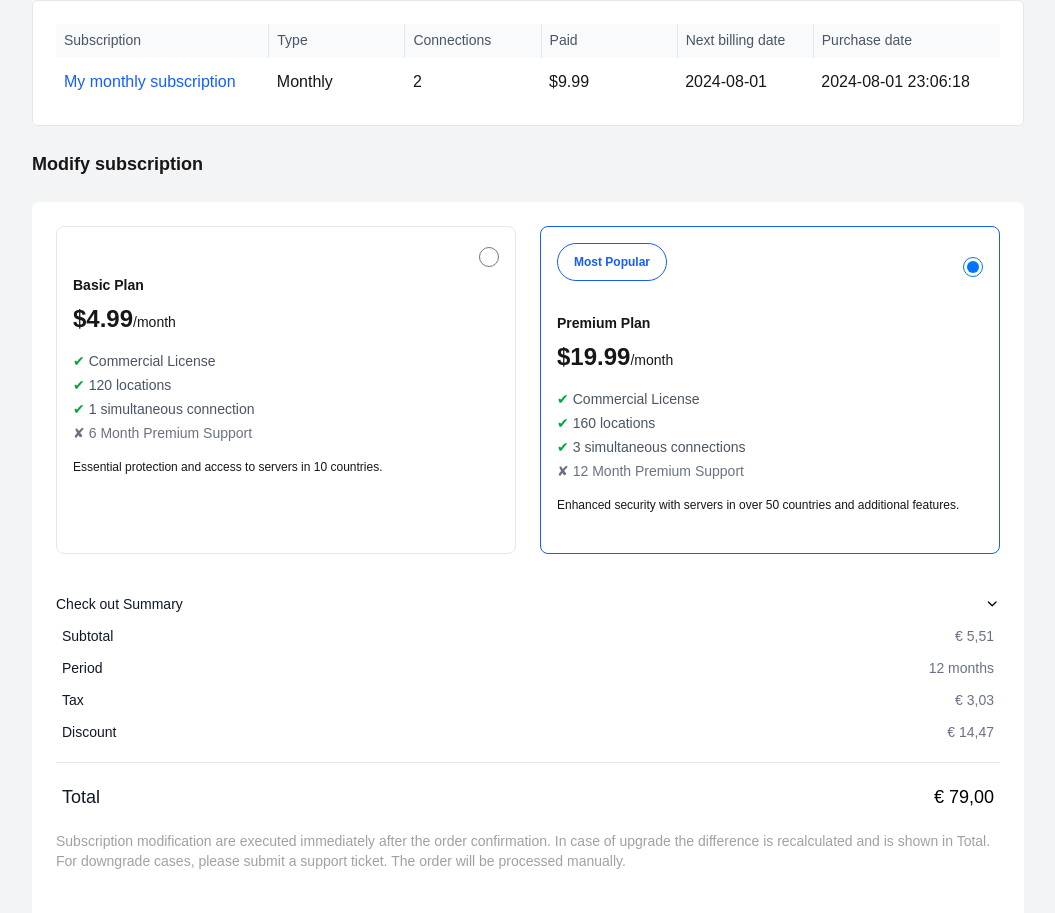
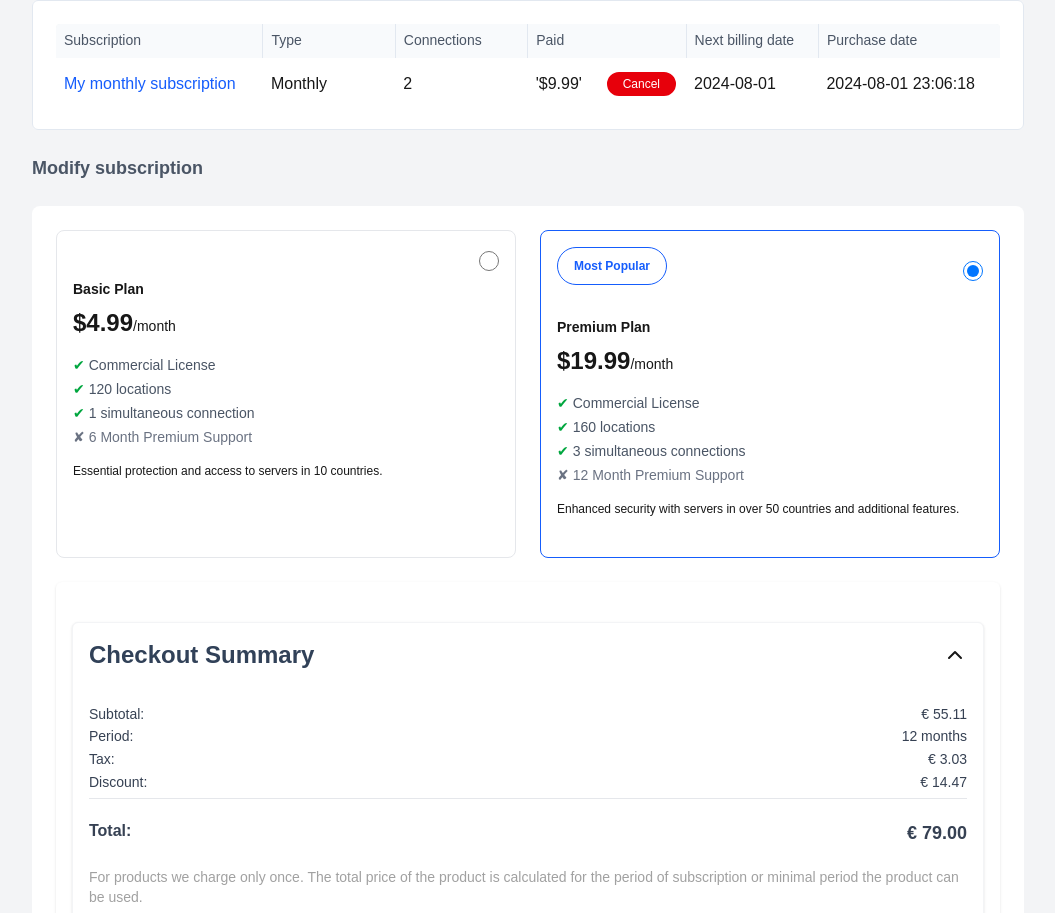
Before and after one commit to TeccClubb/SafeSerfProClientPortal, a Next.js app: page /subscription in a window 1280 px wide. Shown: the part 141-1054 px from the top of the page, without its empty margins (112-1167 px from the left). Built offline with nearby package versions, Linux system fonts and the light colour scheme.

Commit message:
update code for SerfProClientPortal

```diff
--- a/src/components/product/Summary.tsx
+++ b/src/components/product/Summary.tsx
@@ -10,7 +10,7 @@ const Summary = () => {
                 <p>Discount: <span className="float-right">€ 14.47</span></p>
             </div>
             {/* <hr /> */}
-            <p className="font-bold text-base  border-t border-slate-400  py-5">
+            <p className="font-bold text-base  border-t border-gray-200   py-5">
                 Total: <span className="float-right text-lg">€ 79.00</span>
             </p>
             <p className="text-neutral-400 text-sm font-normal">
--- /dev/null
+++ b/src/components/subscriptionSection/ContinueButton.tsx
@@ -0,0 +1,13 @@
+
+
+const ContinueButton = () => {
+    return (
+      <div className="flex justify-end mt-4">
+        <button className="bg-blue-600 text-white px-4 py-2 rounded-md hover:bg-blue-700 transition">
+          + Continue
+        </button>
+      </div>
+    );
+  };
+
+  export default ContinueButton;
--- a/src/components/subscriptionSection/SubscriptionHistory.tsx
+++ b/src/components/subscriptionSection/SubscriptionHistory.tsx
@@ -6,7 +6,7 @@ const SubscriptionHistory = () => {
 
       <TableSection
                      title="Subscription history"
-                     actionLabel="+ Open Ticket"
+
                      searchable
                      pagination
                      columns={['#','Subscription','Details','Paid','Purchase date']}
--- a/src/components/subscriptionSection/SubscriptionPlans.tsx
+++ b/src/components/subscriptionSection/SubscriptionPlans.tsx
@@ -1,7 +1,16 @@
+"use client"
+
+import { ChevronDown } from "lucide-react";
+import Summary from "../product/Summary";
+import { useState } from "react";
+
+import ContinueButton from "./ContinueButton";
+
 const SubscriptionPlans = () => {
+    const [showSummary, setShowSummary] = useState(true);
     return (
         <div>
-            <h2 className="text-lg font-semibold mb-4">Modify subscription</h2>
+            <h2 className="text-lg font-semibold text-gray-600 mb-4">Modify subscription</h2>
             <div className="rounded-lg p-6 bg-white mt-6">
                 <div className="grid md:grid-cols-2 gap-6">
                     {/* Basic Plan */}
@@ -49,52 +58,29 @@ const SubscriptionPlans = () => {
                 </div>
 
                 {/* ✔ New Checkout Summary */}
-                <div className="w-full max-w-5xl bg-white rounded-md mt-10 flex flex-col gap-3 text-sm ">
-                    {/* Header */}
-                    <div className="flex justify-between items-center">
-                        <p className="text-gray-900 font-medium">Check out Summary</p>
-                        <div className="w-4 h-4 flex items-center justify-center">
-                            <img src="/chevron-down.svg" alt="Close" className="w-4 h-4 cursor-pointer" />
-                        </div>
-
+               {/* Checkout Summary */}
+            <div className="mt-6 p-4 rounded-md bg-white shadow-sm">
+                {/* <h3 className="text-2xl text-slate-700  font-semibold mb-4">Check out Summary</h3> */}
+                <div className="mt-6 border border-gray-100 p-4 rounded-md bg-white shadow-sm">
+                    <div
+                        className="flex items-center justify-between cursor-pointer mb-2"
+                        onClick={() => setShowSummary((prev) => !prev)}
+                    >
+                        <h3 className="text-2xl text-slate-700 font-semibold">Checkout Summary</h3>
+                        <ChevronDown
+                            className={`transition-transform duration-300 ${showSummary ? 'rotate-180' : ''}`}
+                        />
                     </div>
 
-                    {/* Line Items */}
-                    {[
-                        ["Subtotal", "€ 5,51"],
-                        ["Period", "12 months"],
-                        ["Tax", "€ 3,03"],
-                        ["Discount", "€ 14,47"],
-                    ].map(([label, value]) => (
-                        <div key={label} className="flex justify-between items-center px-1.5">
-                            <span className="text-gray-900">{label}</span>
-                            <span className="text-gray-500">{value}</span>
-                        </div>
-                    ))}
+                    {showSummary && (
+                        <>
+                            <Summary />
+                            <ContinueButton></ContinueButton>
 
-                    {/* Divider */}
-                    <div className="border-t border-neutral-200 my-2" />
-
-                    {/* Total */}
-                    <div className="flex justify-between items-center px-1.5">
-                        <span className="text-gray-900 text-lg font-medium">Total</span>
-                        <span className="text-black text-lg font-medium">€ 79,00</span>
-                    </div>
-
-                    {/* Note */}
-                    <p className="text-neutral-400 text-sm  mt-2">
-                        Subscription modification are executed immediately after the order confirmation. In case of upgrade the difference is recalculated and is shown in Total. For downgrade cases, please submit a support ticket. The order will be processed manually.
-                    </p>
-
-                    {/* Continue Button */}
-                    <div className="flex justify-end mt-4">
-
-                        <button className="mt-4 bg-blue-600 hover:bg-blue-700 text-white text-sm font-medium px-4 py-2 rounded-md flex justify-end items-center gap-1">
-                            <span className="text-white text-base">+</span>
-                            Continue
-                        </button>
-                    </div>
+                        </>
+                    )}
                 </div>
+            </div>
             </div>
         </div>
     );
--- a/src/components/subscriptionSection/SubscriptionTable.tsx
+++ b/src/components/subscriptionSection/SubscriptionTable.tsx
@@ -1,3 +1,6 @@
+"use client";
+
+
 import TableSection from "../tableSection";
 
 const SubscriptionTable = () => {
@@ -8,7 +11,16 @@ const SubscriptionTable = () => {
         actionLabel="+ Upgrade"
         columns={['Subscription', 'Type', 'Connections', 'Paid', 'Next billing date', 'Purchase date']}
         data={[
-                    ['My monthly subscription', 'Monthly', '2', '$9.99', '2024-08-01', '2024-08-01 23:06:18']
+          ['My monthly subscription', 'Monthly', '2', <div className="flex items-center justify-between gap-2">
+            <span>'$9.99'</span>
+            <button
+              onClick={() => console.log('Remove clicked for #1')}
+              className="text-white bg-red-600 px-4 border-2 rounded-2xl py-1 hover:underline text-xs"
+            >
+              Cancel
+
+            </button>
+          </div>, '2024-08-01', '2024-08-01 23:06:18']
         ]}
         highlightColumns={[0]}
       />
```
Lines whose indentation alone changed are shown as unchanged.
